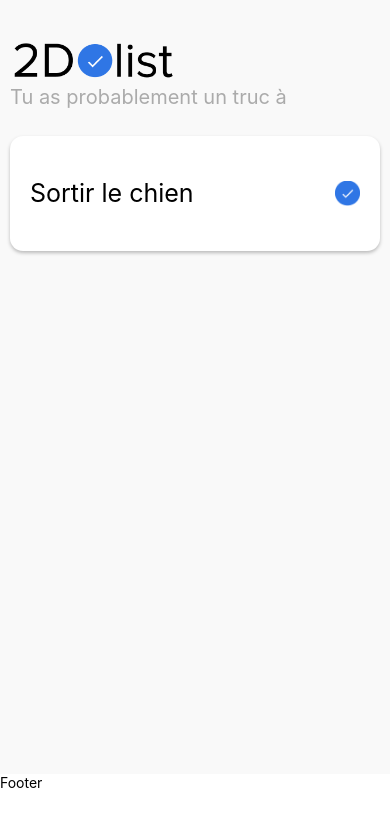
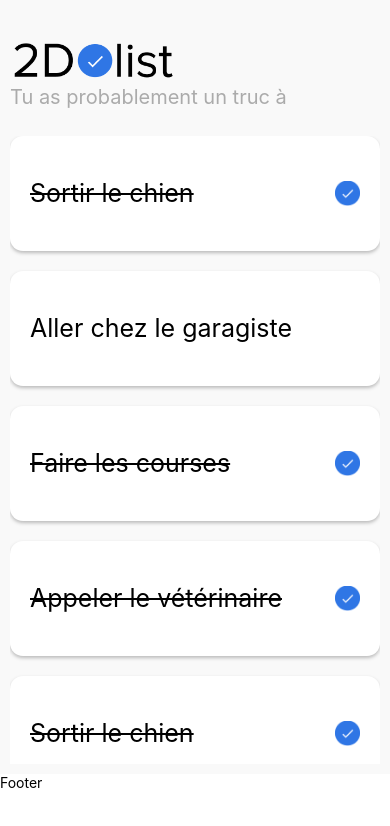
Before and after one commit to Julia13git/react-native-todolist, a React Native app: screen / in a window 390 px wide. Shown: the top 826 px of the page. Built offline with nearby package versions, Linux system fonts and the light colour scheme.

Commit message:
scrollview et map.todolist

```diff
--- a/App.js
+++ b/App.js
@@ -1,21 +1,30 @@
 import { SafeAreaProvider, SafeAreaView } from "react-native-safe-area-context";
-import { Text, View } from "react-native";
+import { ScrollView, Text, View } from "react-native";
 import { s } from "./App.style";
 import { Header } from "./components/Header/Header";
 import { CardTodo } from "./components/CardTodo/CardTodo";
-
-const TODO_LIST = [
-  { id: 1, title: "Sortir le chien", isCompleted: true },
-  { id: 2, title: "Aller chez le garagiste", isCompleted: false },
-  { id: 3, title: "Faire les courses", isCompleted: true },
-  { id: 4, title: "Appeler le vétérinaire", isCompleted: true },
-  // { id: 5, title: "Sortir le chien", isCompleted: true },
-  // { id: 6, title: "Aller chez le garagiste", isCompleted: false },
-  // { id: 7, title: "Faire les courses", isCompleted: true },
-  // { id: 8, title: "Appeler le vétérinaire", isCompleted: true },
-];
+import { useState } from "react";
 
 export default function App() {
+  const [todoList, setTodoList] = useState([
+    { id: 1, title: "Sortir le chien", isCompleted: true },
+    { id: 2, title: "Aller chez le garagiste", isCompleted: false },
+    { id: 3, title: "Faire les courses", isCompleted: true },
+    { id: 4, title: "Appeler le vétérinaire", isCompleted: true },
+    { id: 5, title: "Sortir le chien", isCompleted: true },
+    { id: 6, title: "Aller chez le garagiste", isCompleted: false },
+    { id: 7, title: "Faire les courses", isCompleted: true },
+    { id: 8, title: "Appeler le vétérinaire", isCompleted: true },
+  ]);
+
+  function renderTodoList() {
+    return todoList.map((todo) => (
+      <View style={s.cardItem} key={todo.id}>
+        <CardTodo todo={todo} />
+      </View>
+    ));
+  }
+
   return (
     <>
       <SafeAreaProvider>
@@ -24,7 +33,7 @@
             <Header />
           </View>
           <View style={s.body}>
-            <CardTodo todo={TODO_LIST[0]} />
+            <ScrollView>{renderTodoList()}</ScrollView>
           </View>
         </SafeAreaView>
       </SafeAreaProvider>
--- a/App.style.js
+++ b/App.style.js
@@ -5,6 +5,9 @@
     backgroundColor: "#F9F9F9",
     flex: 1,
     padding: 10,
+  },
+  cardItem: {
+    marginBottom: 20,
   },
   header: {
     flex: 1,
--- a/components/CardTodo/CardTodo.jsx
+++ b/components/CardTodo/CardTodo.jsx
@@ -5,8 +5,15 @@
 export function CardTodo({ todo }) {
   return (
     <TouchableOpacity style={s.card}>
-      <Text style={s.txt}>{todo.title}</Text>
-      <Image style={s.img} source={checkImg} />
+      <Text
+        style={[
+          s.txt,
+          todo.isCompleted && { textDecorationLine: "line-through" },
+        ]}
+      >
+        {todo.title}
+      </Text>
+      {todo.isCompleted && <Image style={s.img} source={checkImg} />}
     </TouchableOpacity>
   );
 }
```
